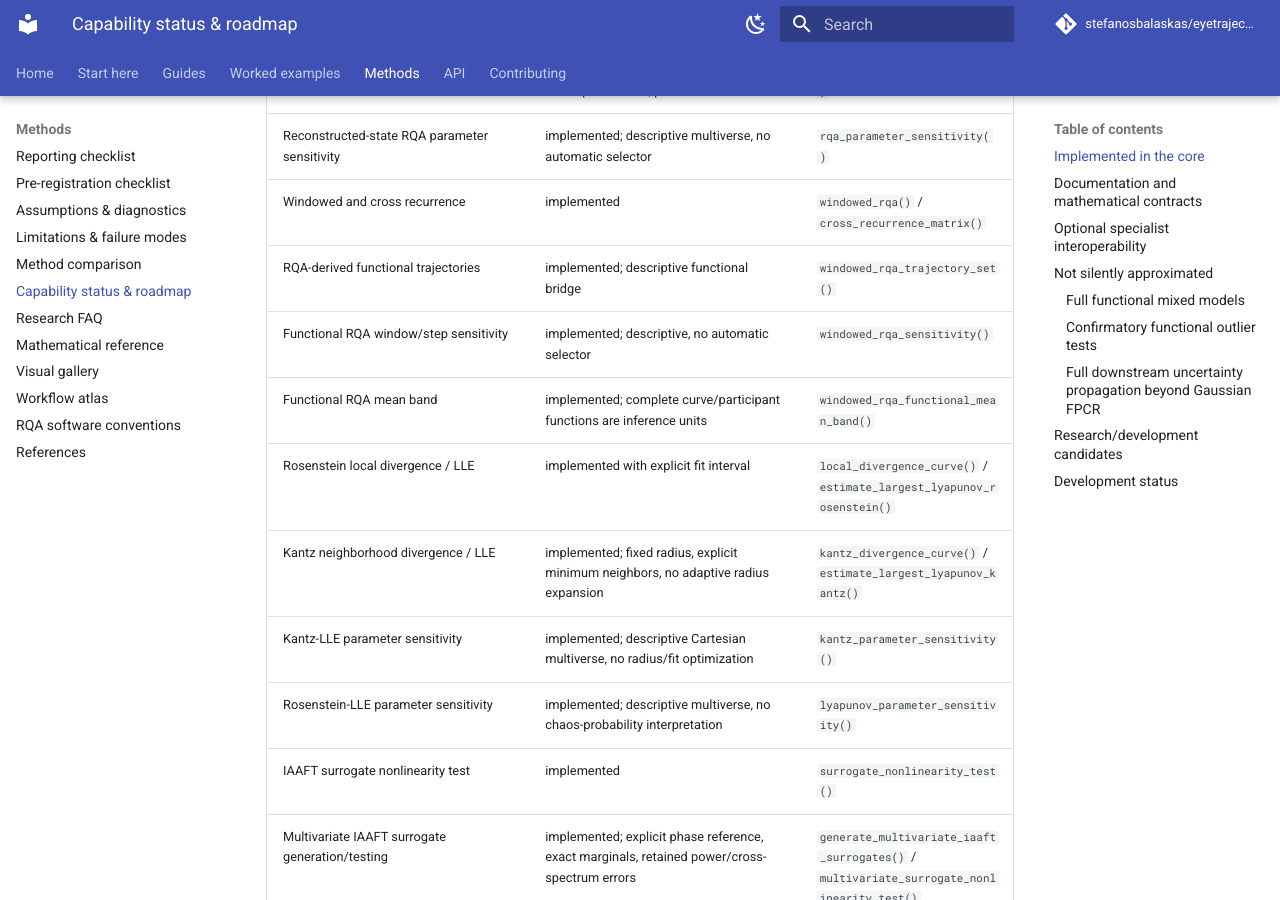
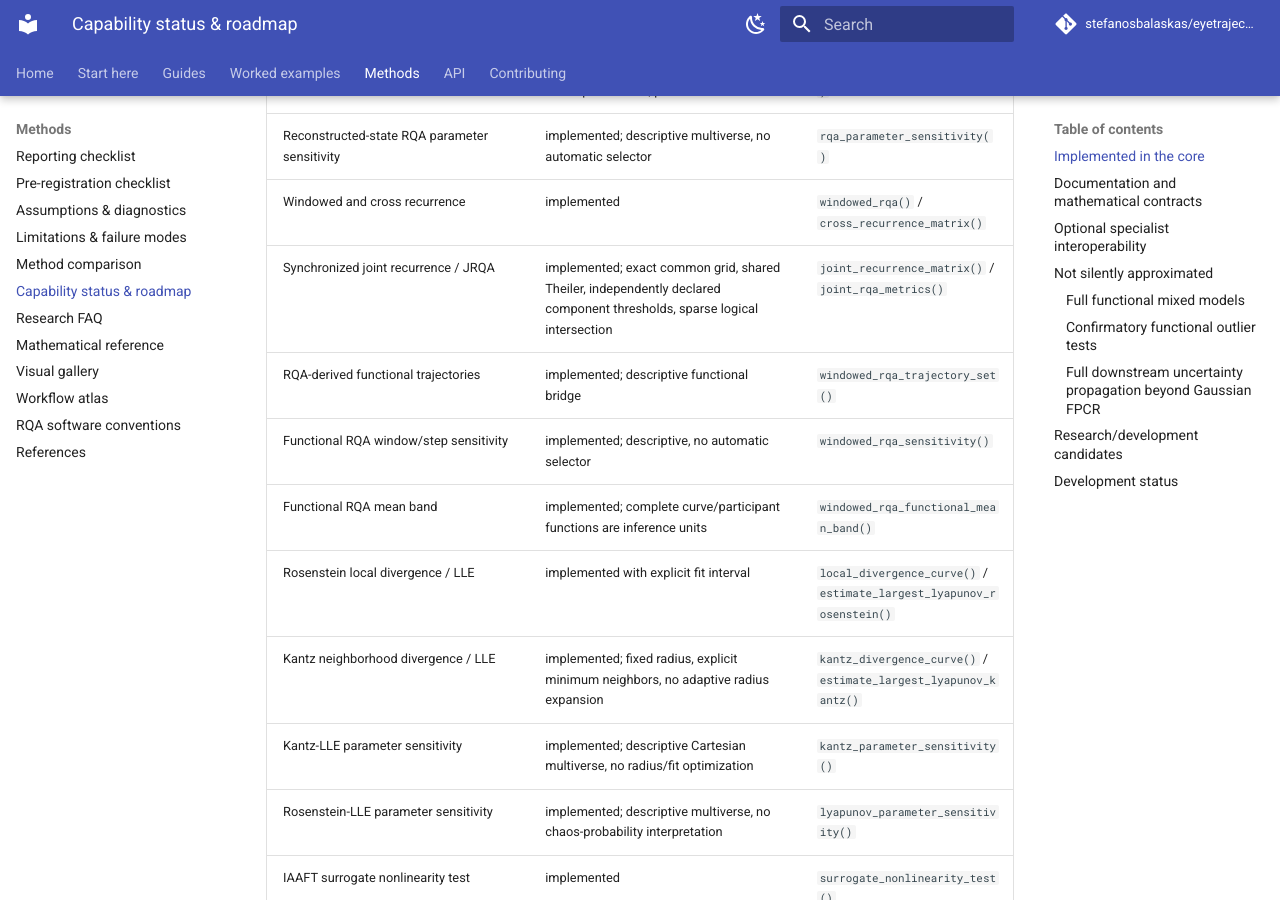
Before and after one commit to stefanosbalaskas/eyetrajectoriespy, an MkDocs documentation site: the page built from docs/methods/status-roadmap.md, in a window 1280 px wide and 900 px high, scrolled down 3960 px. Built offline with MkDocs 1.6.1 and Material for MkDocs 9.7.7, drawn with Linux system fonts in a browser that asks for light colours; comment, search, counter and statistics services are not loaded; some of the changed lines change nothing that is shown; some of the changed text lies outside the part shown.

Commit message:
Update roadmap for 0.39 joint recurrence

```diff
--- a/docs/methods/status-roadmap.md
+++ b/docs/methods/status-roadmap.md
@@ -63,6 +63,7 @@
 | Population mean RQA bootstrap | implemented; curve/participant units, fixed specification, percentile intervals | `bootstrap_rqa_metric_means()` |
 | Reconstructed-state RQA parameter sensitivity | implemented; descriptive multiverse, no automatic selector | `rqa_parameter_sensitivity()` |
 | Windowed and cross recurrence | implemented | `windowed_rqa()` / `cross_recurrence_matrix()` |
+| Synchronized joint recurrence / JRQA | implemented; exact common grid, shared Theiler, independently declared component thresholds, sparse logical intersection | `joint_recurrence_matrix()` / `joint_rqa_metrics()` |
 | RQA-derived functional trajectories | implemented; descriptive functional bridge | `windowed_rqa_trajectory_set()` |
 | Functional RQA window/step sensitivity | implemented; descriptive, no automatic selector | `windowed_rqa_sensitivity()` |
 | Functional RQA mean band | implemented; complete curve/participant functions are inference units | `windowed_rqa_functional_mean_band()` |
@@ -134,4 +135,4 @@
 
 ## Development status
 
-The current development line is **0.38.0.dev0**. The package remains pre-release while scientific contracts, optional-backend validation, documentation, and cross-platform qualification continue to mature.
+The current development line is **0.39.0.dev0**. The package remains pre-release while scientific contracts, optional-backend validation, documentation, and cross-platform qualification continue to mature.
```
